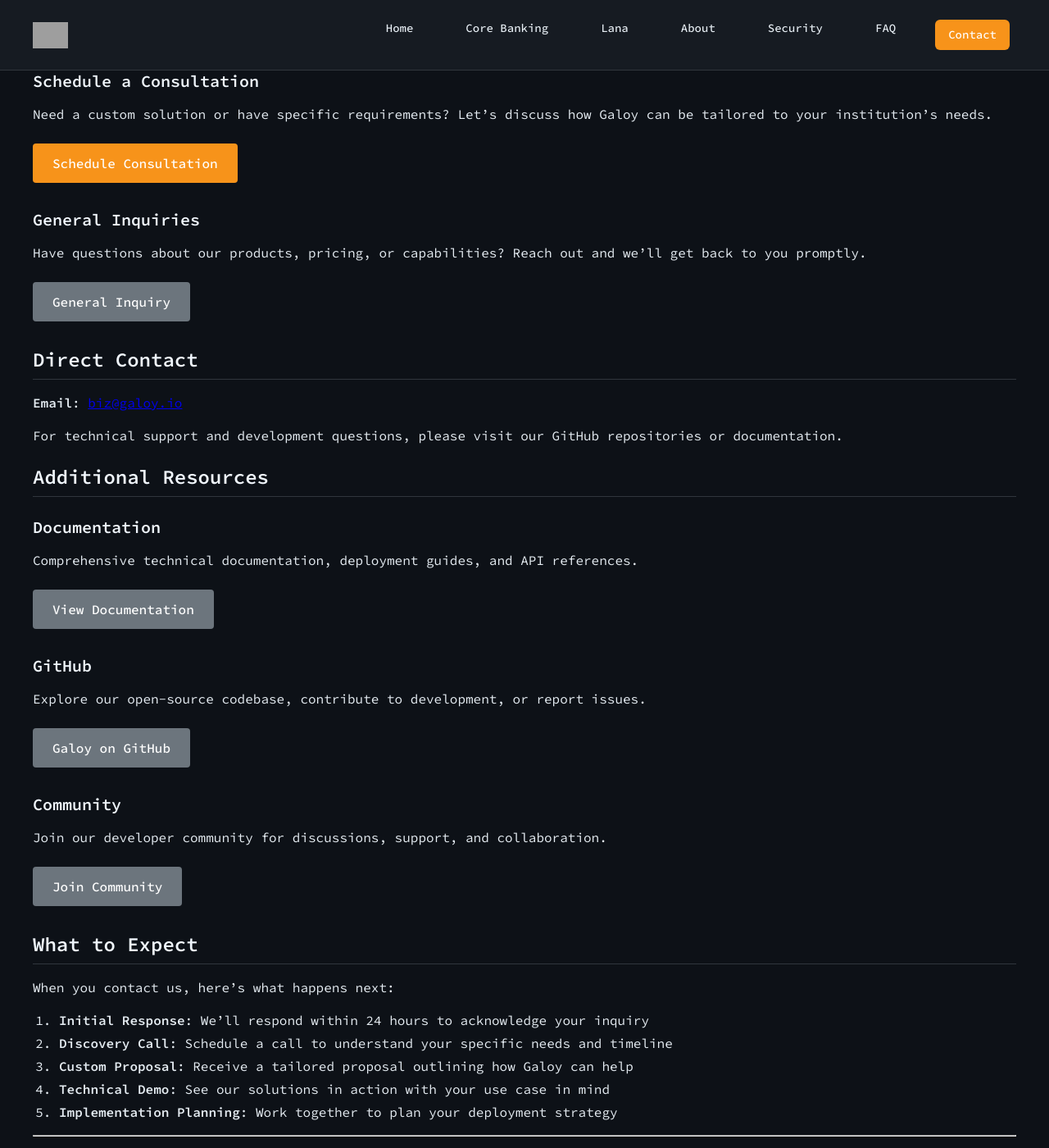
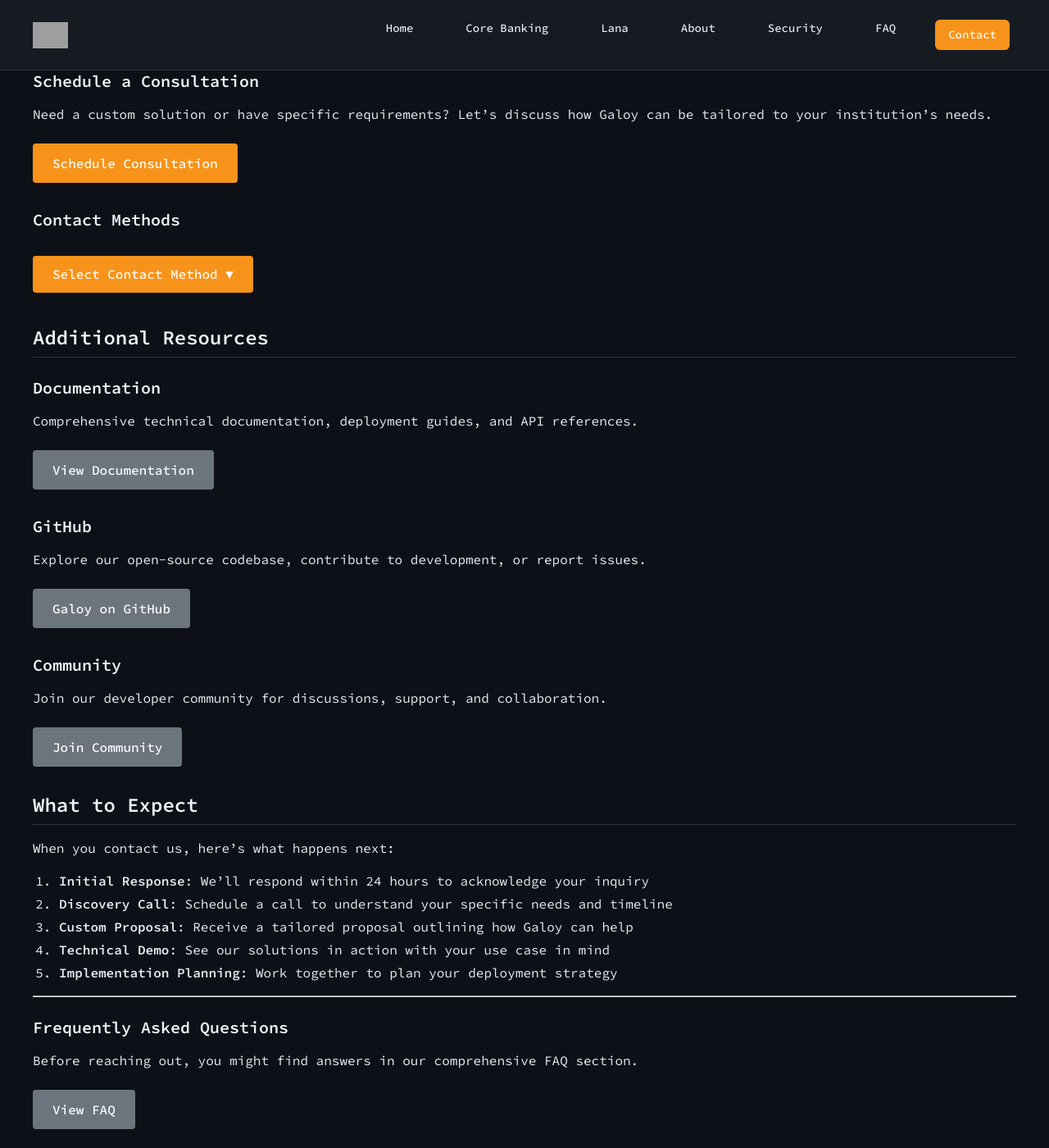
Before and after one commit to dylanwilson21/markdownsite, a Jekyll site: the page built from contact.md, in a window 1280 px wide and 1400 px high, scrolled down 416 px. Shown: the whole window at 82% size. Built offline with Jekyll 4.4.1, drawn with Linux system fonts in a browser that asks for light colours; grey boxes are pictures that could not be loaded.

Commit message:
Assistant checkpoint: Add contact dropdown with copy functionality
Assistant generated file changes:
- contact.md: Replace mailto links with contact dropdown

---

User prompt:

instead of doing mailto for contact, just have it show a dropdown of sorts with the following different contact methods for easy copy and pasting: Enterprise inquiries: biz@galoy.io
Dev documentation: dev.galoy.io public telegram https://t.me/galoyofficial public discord https://discord.gg/MzWus8Nvzw

Replit-Commit-Author: Assistant
Replit-Commit-Session-Id: ba3221a9-4e66-4df6-8dca-42747f751e8d

```diff
--- a/contact.md
+++ b/contact.md
@@ -21,16 +21,134 @@ Need a custom solution or have specific requirements? Let's discuss how Galoy ca
 
 [Schedule Consultation](https://calendly.com/andrew-galoy/){: .btn}
 
-### General Inquiries
-Have questions about our products, pricing, or capabilities? Reach out and we'll get back to you promptly.
+### Contact Methods
 
-[General Inquiry](mailto:biz@galoy.io?subject=General%20Inquiry){: .btn .btn-secondary}
+<div class="contact-dropdown">
+  <button class="contact-dropdown-btn" onclick="toggleDropdown()">Select Contact Method ▼</button>
+  <div class="contact-dropdown-content" id="contactDropdown">
+    <div class="contact-item">
+      <strong>Enterprise Inquiries</strong>
+      <input type="text" value="biz@galoy.io" readonly onclick="copyToClipboard(this)">
+    </div>
+    <div class="contact-item">
+      <strong>Dev Documentation</strong>
+      <input type="text" value="dev.galoy.io" readonly onclick="copyToClipboard(this)">
+    </div>
+    <div class="contact-item">
+      <strong>Public Telegram</strong>
+      <input type="text" value="https://t.me/galoyofficial" readonly onclick="copyToClipboard(this)">
+    </div>
+    <div class="contact-item">
+      <strong>Public Discord</strong>
+      <input type="text" value="https://discord.gg/MzWus8Nvzw" readonly onclick="copyToClipboard(this)">
+    </div>
+  </div>
+</div>
 
-## Direct Contact
+<script>
+function toggleDropdown() {
+  document.getElementById("contactDropdown").classList.toggle("show");
+}
 
-**Email**: [biz@galoy.io](mailto:biz@galoy.io)
+function copyToClipboard(element) {
+  element.select();
+  document.execCommand('copy');
 
-For technical support and development questions, please visit our GitHub repositories or documentation.
+  // Show feedback
+  const originalValue = element.value;
+  element.value = "Copied!";
+  setTimeout(() => {
+    element.value = originalValue;
+  }, 1000);
+}
+
+// Close dropdown when clicking outside
+window.onclick = function(event) {
+  if (!event.target.matches('.contact-dropdown-btn')) {
+    var dropdowns = document.getElementsByClassName("contact-dropdown-content");
+    for (var i = 0; i < dropdowns.length; i++) {
+      var openDropdown = dropdowns[i];
+      if (openDropdown.classList.contains('show')) {
+        openDropdown.classList.remove('show');
+      }
+    }
+  }
+}
+</script>
+
+<style>
+.contact-dropdown {
+  position: relative;
+  display: inline-block;
+  margin: 1rem 0;
+}
+
+.contact-dropdown-btn {
+  background-color: #f7931a;
+  color: white;
+  padding: 0.75rem 1.5rem;
+  font-size: 16px;
+  border: none;
+  border-radius: 4px;
+  cursor: pointer;
+  font-family: "Source Code Pro", monospace;
+  font-weight: 500;
+}
+
+.contact-dropdown-btn:hover {
+  background-color: #e6830f;
+}
+
+.contact-dropdown-content {
+  display: none;
+  position: absolute;
+  background-color: #161b22;
+  min-width: 300px;
+  box-shadow: 0px 8px 16px 0px rgba(0,0,0,0.2);
+  z-index: 1;
+  border: 1px solid #30363d;
+  border-radius: 6px;
+  padding: 1rem;
+  top: 100%;
+  left: 0;
+}
+
+.contact-dropdown-content.show {
+  display: block;
+}
+
+.contact-item {
+  margin-bottom: 1rem;
+}
+
+.contact-item:last-child {
+  margin-bottom: 0;
+}
+
+.contact-item strong {
+  display: block;
+  color: #f0f6fc;
+  margin-bottom: 0.5rem;
+  font-size: 14px;
+}
+
+.contact-item input {
+  width: 100%;
+  padding: 8px;
+  background-color: #0d1117;
+  border: 1px solid #30363d;
+  border-radius: 4px;
+  color: #e6edf3;
+  font-family: "Source Code Pro", monospace;
+  font-size: 13px;
+  cursor: pointer;
+}
+
+.contact-item input:focus {
+  outline: 2px solid #f7931a;
+  border-color: #f7931a;
+}
+</style>
 
 ## Additional Resources
 
```
